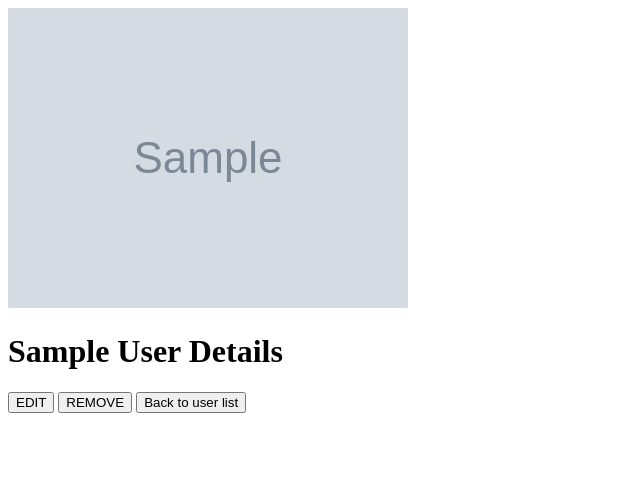
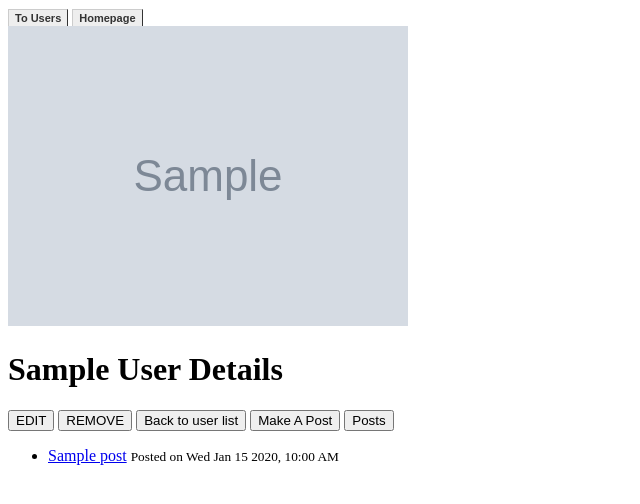
Before and after one commit to ZechariahDean/flask-blogly, a Flask app: page /user/1 in a window 1280 px wide. Shown: the top 504 px of the page, without its empty margins (0-640 px from the left). Run offline with Flask 3, Linux system fonts and the light colour scheme; tables that the repository leaves empty hold one stand-in row (values such as "Sample post"); grey boxes marked "Sample" are stand-in pictures.

Commit message:
added one to many relationship between users and posts

```diff
--- a/app.py
+++ b/app.py
@@ -1,7 +1,7 @@
 """Blogly application."""
 
 from flask import Flask, request, redirect, render_template
-from models import db, connect_db, User
+from models import db, connect_db, User, Post
 
 app = Flask(__name__)
 app.config['SQLALCHEMY_DATABASE_URI'] = 'postgresql:///blogly'
@@ -17,7 +17,9 @@ with app.app_context():
 @app.route('/')
 def home():
   """Homepage"""
-  return redirect("/user/list")
+  posts = Post.query.order_by(Post.created_at.desc()).limit(10).all()
+  return render_template("homepage.html", posts = posts)
+  # return redirect("/user/list")
 
 @app.route("/user/list")
 def users_list():
@@ -48,7 +50,64 @@ def user_details(id):
   """page of information on user"""
 
   user = User.query.get_or_404(id)
-  return render_template("user_details.html", user = user)
+  posts = Post.query.filter_by(user_id = user.id).order_by(Post.created_at.desc()).limit(5)
+  return render_template("user_details.html", user = user, posts = posts)
+
+@app.route("/user/<int:id>/posts")
+def user_posts(id):
+  """page of posts related to given user"""
+
+  user = User.query.get_or_404(id)
+  posts = Post.query.filter_by(user_id = user.id).order_by(Post.created_at.desc())
+  return render_template("user_posts.html", user = user, posts = posts)
+
+@app.route("/user/<int:id>/posts/new", methods = ["GET", "POST"])
+def new_post(id):
+  """page with form for creating a new post"""
+
+  user = User.query.get_or_404(id)
+  if request.method == "POST":
+    post = Post(
+      title = request.form["title"],
+      content = request.form["content"],
+      user_id = request.form["user-id"])
+    db.session.add(post)
+    db.session.commit()
+    return redirect(f"/user/{ id }")
+
+  return render_template("user_post.html", user = user)
+
+@app.route("/post/<int:id>", methods = ["GET"])
+def post(id):
+  """post details"""
+  post = Post.query.get_or_404(id)
+  return render_template("post.html", post = post)
+
+@app.route("/post/<int:id>/edit", methods = ["GET", "POST"])
+def post_edit(id):
+  """edit a post"""
+  post = Post.query.get_or_404(id)
+  if request.method == "POST":
+    post.title = request.form["title"]
+    post.content = request.form["content"]
+    db.session.commit()
+    return redirect(f"/post/{ id }")
+  else:
+    return render_template("post_edit.html", post = post)
+
+@app.route("/post/<int:id>/remove", methods = ["GET", "POST"])
+def post_remove(id):
+  """remove a post"""
+  post = Post.query.get_or_404(id)
+  if request.method == "POST":
+    print("in the if!!!")
+    db.session.delete(post)
+    db.session.commit()
+
+    return redirect("/")
+  else:
+    return render_template("post_remove.html", post = post)
+
 
 @app.route("/user/edit/<int:id>", methods = ["GET"])
 def edit_show(id):
--- a/models.py
+++ b/models.py
@@ -1,5 +1,6 @@
 """Models for Blogly."""
 from flask_sqlalchemy import SQLAlchemy
+from datetime import datetime
 
 db = SQLAlchemy()
 DEFAULT_IMAGE = "https://cdn.pixabay.com/photo/2021/07/02/04/48/user-6380868_640.png"
@@ -14,14 +15,32 @@ class User(db.Model):
   last_name = db.Column(db.Text, nullable = False)
   image = db.Column(db.Text, nullable = False, default = DEFAULT_IMAGE)
 
+  posts = db.relationship("Post", backref="user", cascade="all, delete-orphan")
+
   @property
   def get_name(self):
     """Return users full name"""
 
     return f"{self.first_name} {self.last_name}"
 
+class Post(db.Model):
+  """blogly post"""
+
+  __tablename__ = "post"
+
+  id = db.Column(db.Integer, primary_key = True)
+  title = db.Column(db.Text, nullable = False)
+  content = db.Column(db.Text, nullable = True)
+  created_at = db.Column(db.DateTime, nullable = False, default = datetime.now())
+  user_id = db.Column(db.Integer, db.ForeignKey('user.id'), nullable = False)
+
+  @property
+  def format_date(self):
+    """Return formatted date."""
+
+    return self.created_at.strftime("%a %b %-d  %Y, %-I:%M %p")
+
 def connect_db(app):
   """Connect the database to application"""
-
   db.app = app
   db.init_app(app)
--- a/templates/base.html
+++ b/templates/base.html
@@ -10,6 +10,12 @@
   {% endblock %}
 </head>
 <body>
+  <header>
+    <nav>
+      <a href="/user/list" class="form__button">To Users</a>
+      <a href="/" class="form__button">Homepage</a>
+    </nav>
+  </header>
   <div id="content">{% block content %}{% endblock %}</div>
 </body>
 </html>
--- a/templates/user_details.html
+++ b/templates/user_details.html
@@ -22,8 +22,21 @@
     </button>
     <button formaction="/user/list"
             formmethod="GET">Back to user list
-          </button>
+    </button>
+    <button formaction="/user/{{ user.id }}/posts/new"
+        formmethod="GET">Make A Post
+    </button>
+    <button formaction="/user/{{ user.id }}/posts"
+        formmethod="GET">Posts
+        </button>
   </form>
 </div>
-
+<ul>
+  {% for post in posts %}
+  <li>
+    <a href="/post/{{ post.id }}">{{ post.title }}</a>
+    <small>Posted on {{ post.format_date }}</small>
+  </li>
+  {% endfor %}
+</ul>
 {% endblock %}
```
Also changed, not shown: templates/homepage.html (added, +15 -0 lines), templates/post.html (added, +9 -0 lines), templates/post_edit.html (added, +13 -0 lines), templates/post_remove.html (added, +11 -0 lines), templates/user_post.html (added, +17 -0 lines), templates/user_posts.html (added, +15 -0 lines), tests.py (added, +81 -0 lines).
